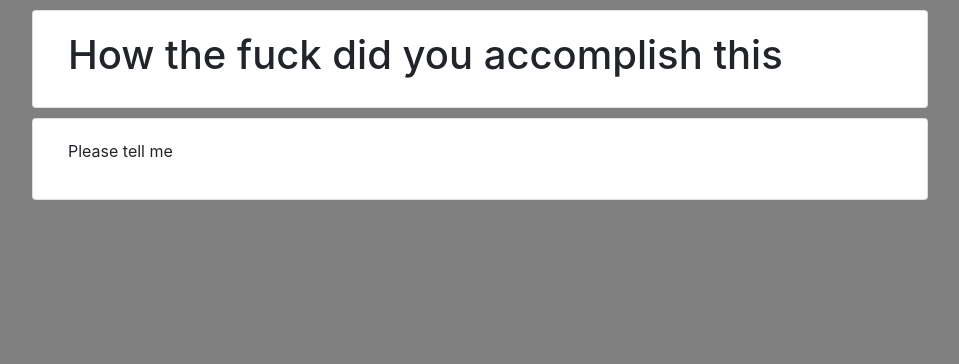
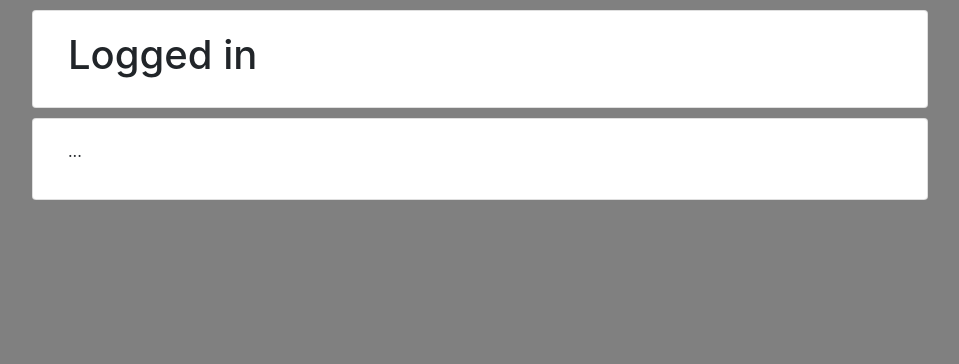
Before and after one commit to Yadiiiig/flask-login, a Flask app: page /success in a window 1280 px wide. Shown: the part 56-420 px from the top of the page, without its empty margins (160-1119 px from the left). Run offline with Flask 2, Linux system fonts and the light colour scheme; the visitor is signed in with stand-in values (Sample User, id 1); some libraries are stand-ins or nearby versions.

Commit message:
Updating a few things.

```diff
--- a/templates/index.html
+++ b/templates/index.html
@@ -3,7 +3,7 @@
 <body>
     <div class="card cards container">
         <div class="card-body">
-            <h1>Feel free to break this</h1>
+            <h1>Flask Custom login example</h1>
       </div>
     </div>
 
--- a/templates/success.html
+++ b/templates/success.html
@@ -3,13 +3,13 @@
 <body>
     <div class="card cards container">
         <div class="card-body">
-            <h1>How the fuck did you accomplish this</h1>
+            <h1>Logged in</h1>
       </div>
     </div>
 
     <div class="card cards container">
         <div class="card-body">
-            <p>Please tell me</p>
+            <p>...</p>
       </div>
     </div>
 </body>
```
Also changed, not shown: README.md.
